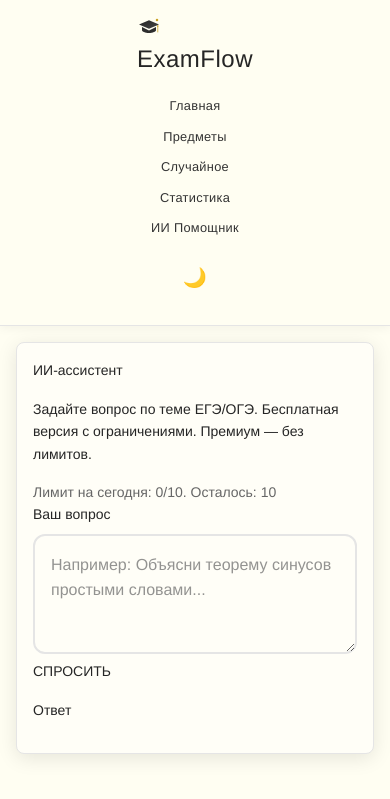
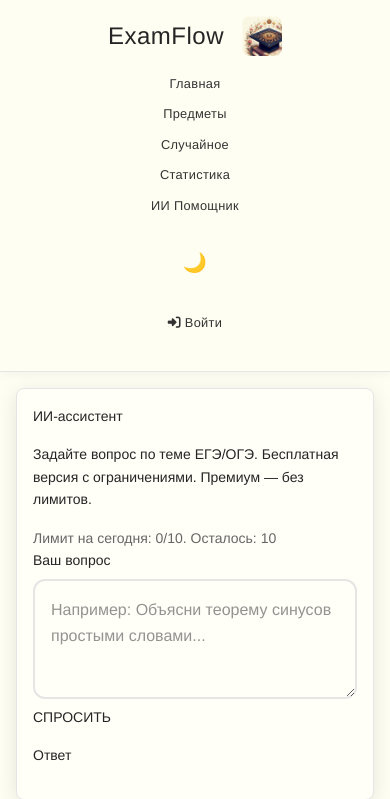
Before and after one commit to gaus-1/ExamFlow, a Django app: page /ai/ in a window 390 px wide. Shown: the top 799 px of the page. Run offline with Django 4.2, Linux system fonts and the light colour scheme; data comes from the database, SQL or seed files in the repository; parts of the project's set-up code (start-up, migrations or seed data) failed here and were passed over; some libraries are stand-ins or nearby versions.

Commit message:
Бот: снята фильтрация IP для webhook (фикс 403); UI: лого справа и крупнее; CI: keepalive для Render

```diff
--- a/templates/base.html
+++ b/templates/base.html
@@ -21,6 +21,9 @@
     <meta property="og:locale" content="ru_RU">
 
     <!-- Favicon -->
+    <link rel="icon" type="image/png" sizes="32x32" href="{% static 'images/logo-32.png' %}">
+    <link rel="icon" type="image/png" sizes="16x16" href="{% static 'images/logo-16.png' %}">
+    <link rel="apple-touch-icon" sizes="180x180" href="{% static 'images/logo-180.png' %}">
     <link rel="icon" href="{% static 'images/logo.svg' %}" type="image/svg+xml">
 
     <!-- PWA мета-теги -->
@@ -70,6 +73,13 @@
             display: flex;
             align-items: center;
             justify-content: space-between;
+            gap: 20px;
+        }
+
+        .navbar-user {
+            display: flex;
+            align-items: center;
+            gap: 16px;
         }
 
         .navbar-nav {
@@ -78,6 +88,8 @@
             margin: 0;
             padding: 0;
             gap: 0;
+            flex: 1;
+            justify-content: center;
         }
 
         .nav-item {
@@ -91,6 +103,24 @@
             font-weight: 400 !important;
             text-decoration: none !important;
             letter-spacing: 0.5px;
+            display: inline-flex;
+            align-items: center;
+            gap: 8px;
+        }
+
+        /* Явно отключаем любые псевдо-иконки до текста */
+        .navbar-brand::before {
+            content: none !important;
+        }
+
+        /* Класс логотипа рядом с названием */
+        .brand-logo {
+            width: 40px;
+            height: 40px;
+            margin-left: 10px;
+            border-radius: 8px;
+            object-fit: cover;
+            display: inline-block;
         }
 
         .nav-link-aesop {
@@ -192,6 +222,12 @@
                 flex-wrap: wrap;
                 justify-content: center;
                 gap: 8px;
+                flex: none;
+            }
+
+            .navbar-user {
+                flex-direction: column;
+                gap: 8px;
             }
 
             .nav-link-aesop {
@@ -290,11 +326,13 @@
     <nav class="navbar-aesop">
         <div class="container">
             <div class="navbar-content">
+                <!-- Логотип и название слева -->
                 <a class="navbar-brand" href="{% url 'learning:home' %}">
-                    <img src="{% static 'images/logo.svg' %}" alt="ExamFlow" style="width:24px;height:24px;vertical-align:middle;margin-right:8px;border-radius:4px;object-fit:cover;">
                     ExamFlow
+                    <img class="brand-logo" src="{% static 'images/logo-180.png' %}" alt="ExamFlow">
                 </a>
 
+                <!-- Навигация по центру -->
                 <ul class="navbar-nav">
                     <li class="nav-item">
                         <a class="nav-link nav-link-aesop" href="{% url 'learning:home' %}">
@@ -328,12 +366,23 @@
                         </a>
                     </li>
                     {% endif %}
-                    <li class="nav-item">
-                        <button id="theme-toggle" class="nav-link nav-link-aesop theme-toggle-btn" title="Переключить тему (Ctrl+T)">
-                            🌙
-                        </button>
-                    </li>
                 </ul>
+
+                <!-- User-элементы справа -->
+                <div class="navbar-user">
+                    <button id="theme-toggle" class="nav-link nav-link-aesop theme-toggle-btn" title="Переключить тему (Ctrl+T)">
+                        🌙
+                    </button>
+                    {% if user.is_authenticated %}
+                        <a href="{% url 'auth:dashboard' %}" class="nav-link nav-link-aesop">
+                            <i class="fas fa-user"></i> Профиль
+                        </a>
+                    {% else %}
+                        <a href="{% url 'auth:login' %}" class="nav-link nav-link-aesop">
+                            <i class="fas fa-sign-in-alt"></i> Войти
+                        </a>
+                    {% endif %}
+                </div>
             </div>
         </div>
             </nav>
```
Also changed, not shown: telegram_bot/views.py (+3 -5 lines), .github/workflows/keepalive.yml (added).
